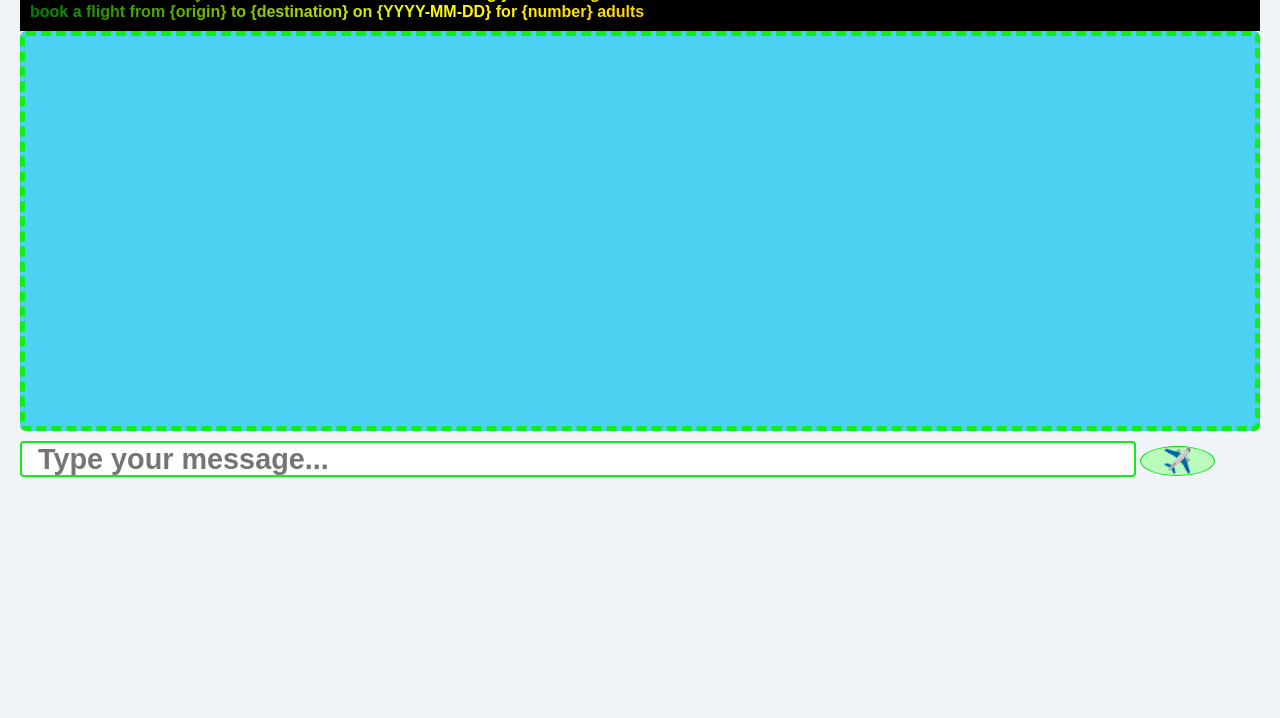
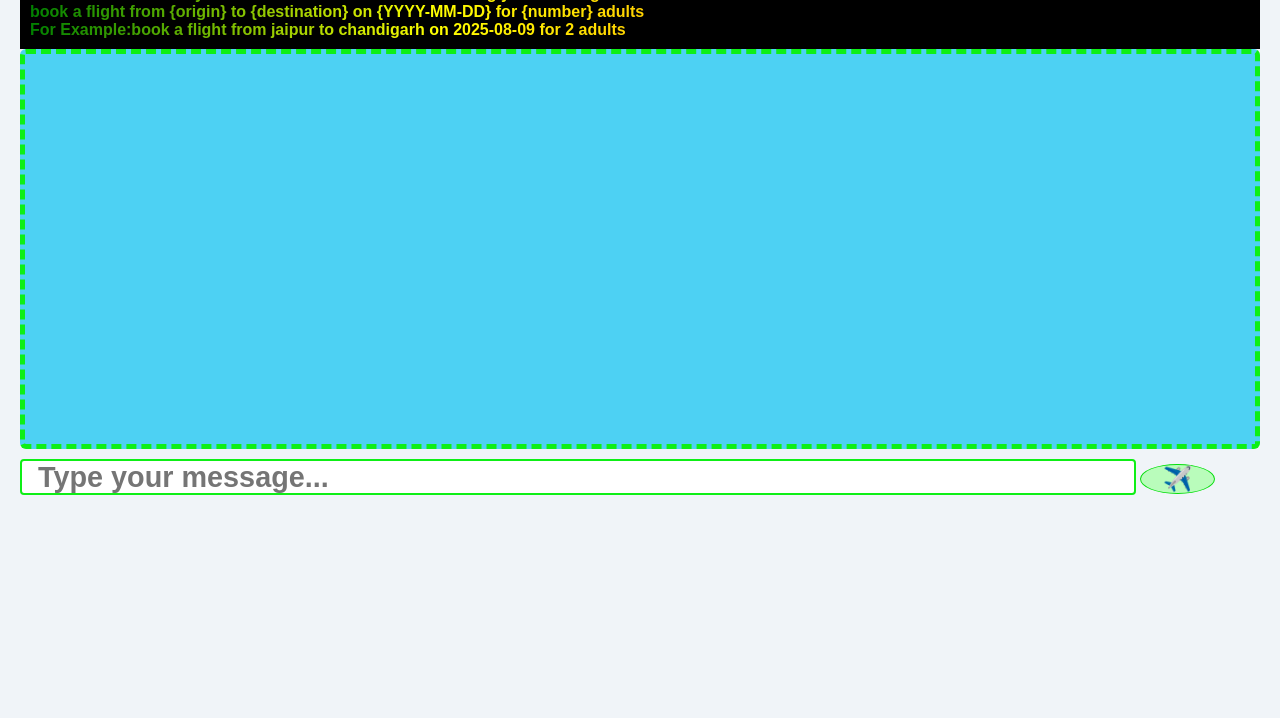
Before and after one commit to satyakamtyagi369/satyafly, a plain HTML site: page frontend/public/chatbot.html in a window 1280 px wide. Shown: the part 82-800 px from the top of the page. Drawn offline with Linux system fonts and the light colour scheme.

Commit message:
update navbar

```diff
--- a/frontend/public/chatbot.html
+++ b/frontend/public/chatbot.html
@@ -115,6 +115,7 @@
     <div class="paradesign">
       <p>Welcome to CelebalFly! Please use this format when entering your message:</p>
       <p>book a flight from {origin} to {destination} on {YYYY-MM-DD} for {number} adults</p>
+      <p>For Example:book a flight from jaipur to chandigarh on 2025-08-09 for 2 adults </p>
     </div>
   </div>
 
```
Also changed, not shown: 1 other file.
